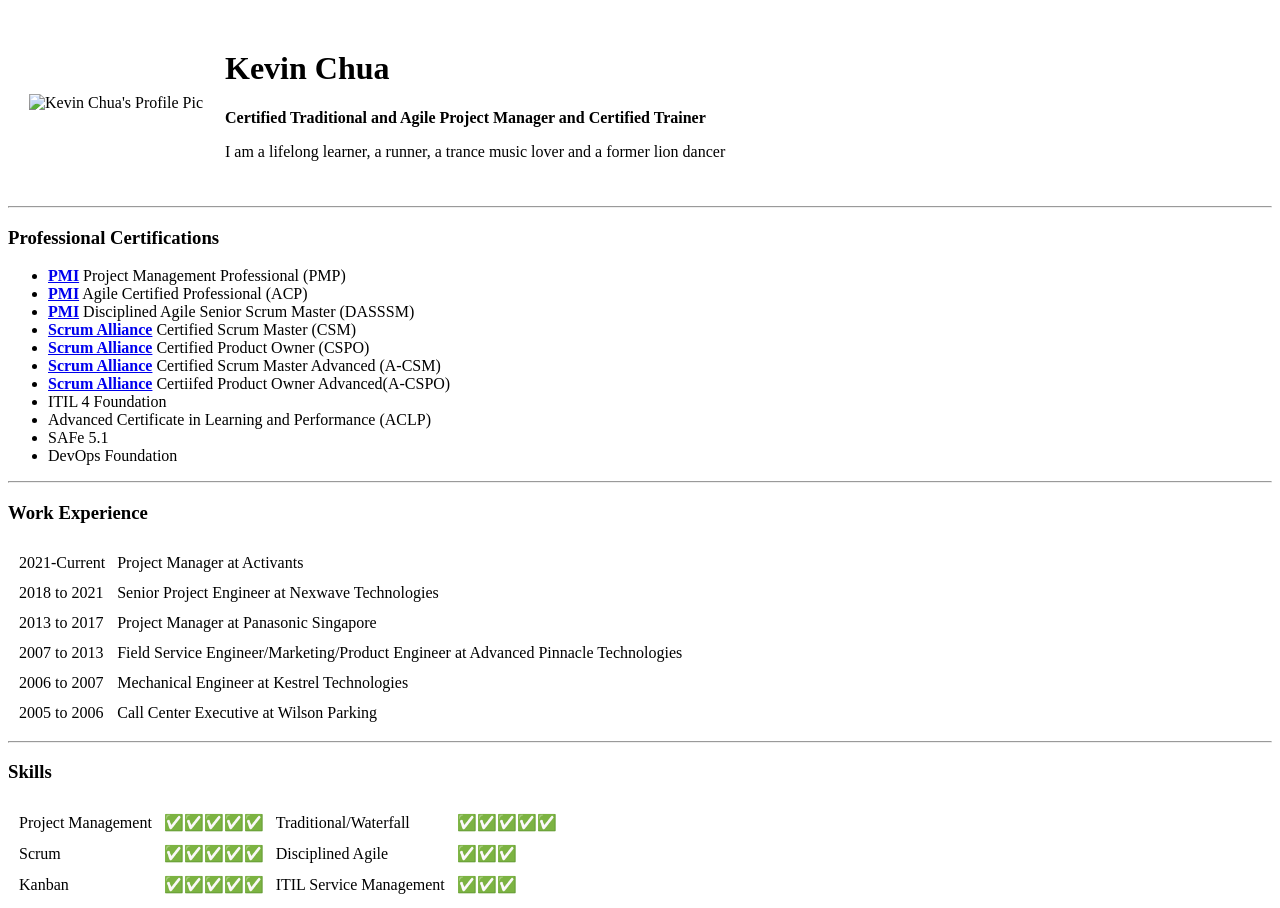
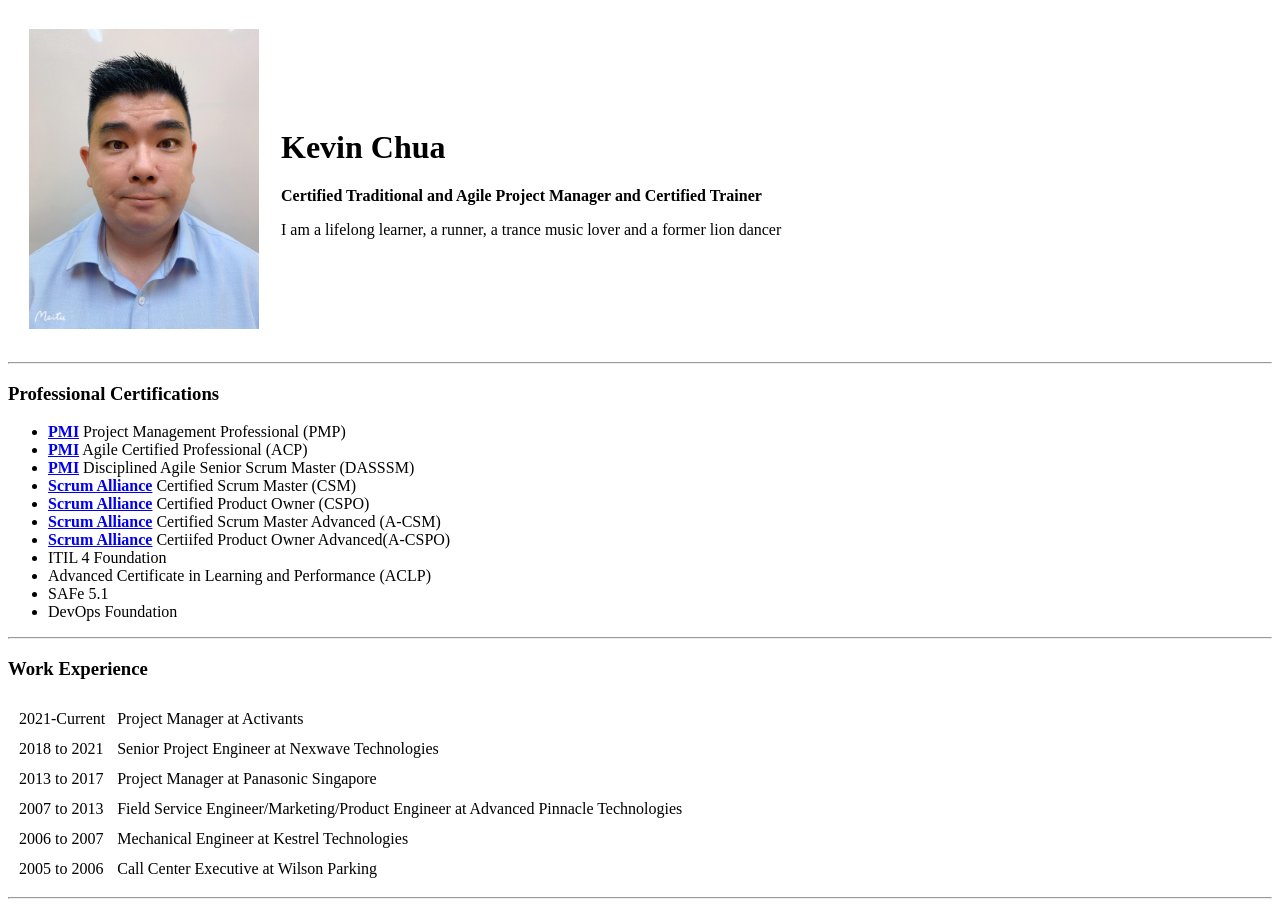
Before and after one commit to kevinchuakp/CV, a plain HTML site: page index.html in a window 1280 px wide. Shown: the top 908 px of the page. Drawn offline with Linux system fonts and the light colour scheme.

Commit message:
Updated link for photo

```diff
--- a/index.html
+++ b/index.html
@@ -8,7 +8,7 @@
 <!-- This section is for adding profile images -->
     <table cellspacing="20">
       <tr>
-        <td><img src="\Users\axle6\Documents\Kevin's Training\Full Stack Web Dev\Web Development\HTML - Personal Site\Kevin Chua photo.jpg" alt="Kevin Chua's Profile Pic"width= "230" height="300"></td>
+        <td><img src="Kevin Chua photo.jpg" alt="Kevin Chua's Profile Pic"width= "230" height="300"></td>
 <!-- This section is for adding the header -->
         <td><h1> Kevin Chua</h1>
             <p><strong>Certified Traditional and Agile Project Manager and Certified Trainer</strong></p>
```
